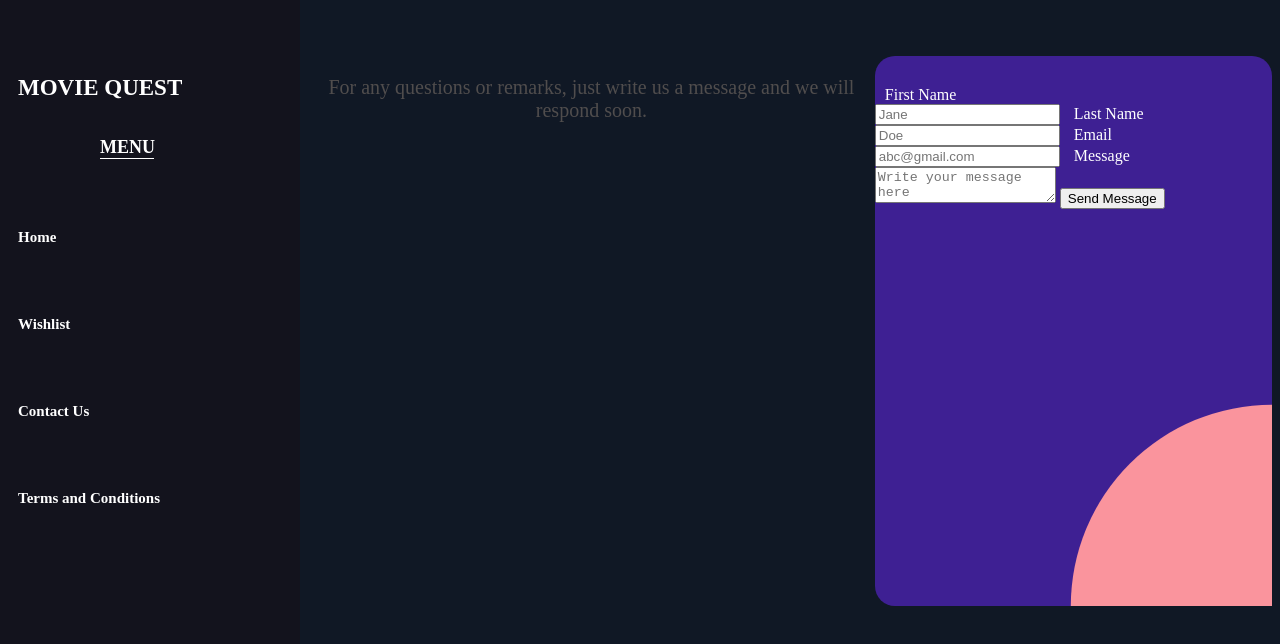
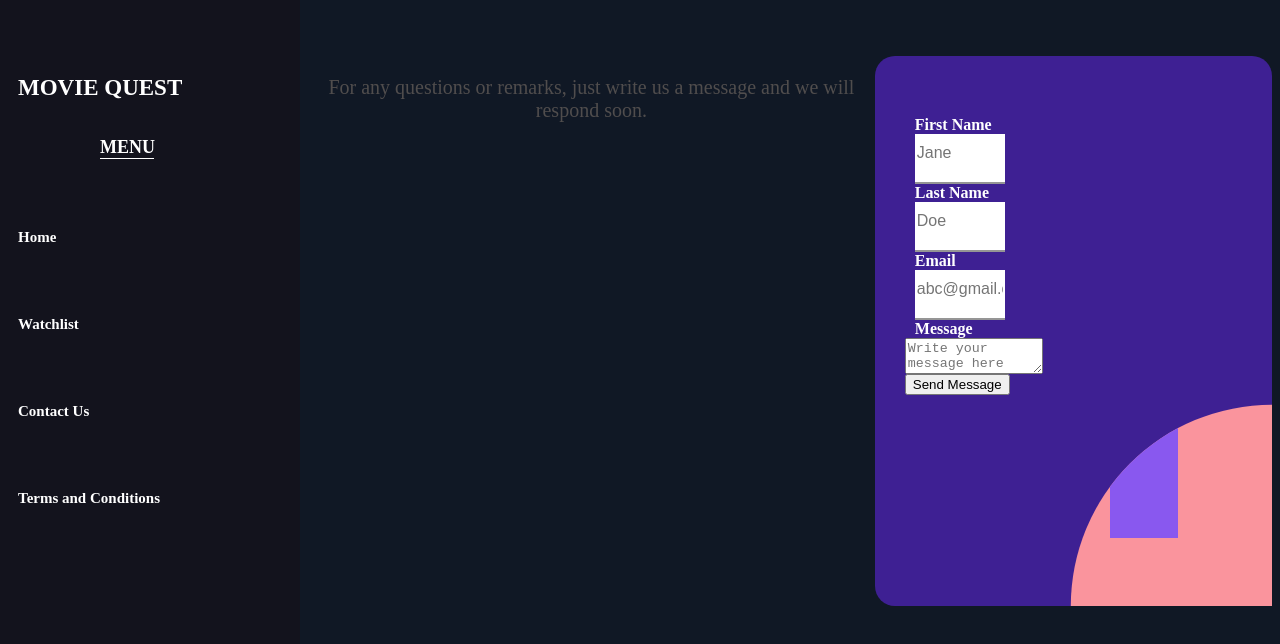
Before and after one commit to Rose534/Final-project, a plain HTML site: page index.html in a window 1280 px wide. Both pictures are taken after a click on the element "Contact Us". Drawn offline with Linux system fonts and the light colour scheme; no server answers.

Commit message:
contact css

```diff
--- a/index.html
+++ b/index.html
@@ -26,7 +26,7 @@
         <h1> MOVIE QUEST</h1>
         <h2>MENU</h2>
         <h3 id="home">Home</h3>
-        <h3 id="wishlist">Wishlist</h3>
+        <h3 id="wishlist">Watchlist</h3>
         <h3 id="contact">Contact Us</h3>
         <h3 id="terms">Terms and Conditions</h3>
 
--- a/style.css
+++ b/style.css
@@ -320,3 +320,41 @@
     height: 400px;
     right: 0;
 }
+
+.circle{
+    clip-path: (50% at 50% 50%);
+    background: #7e53f9;
+    opacity:0.9;
+    position: absolute;
+    bottom: 68px;
+    width: 68px;
+    height: 150px;
+    right: 94px;
+}
+
+.row_right_side{
+    width: 110px;
+    padding: 30px;
+}
+
+form{
+    position: relative;
+    height: 100%;
+    display: flex;
+    flex-wrap: wrap;
+}
+
+.row_right_side{
+    width: 50%;
+    font-weight: bold;
+}
+
+.row_right_side input{
+    width: 90px;
+    border: none;
+    border-bottom: 2px solid rgb(149,149,149);
+    outline: none;
+    padding-top: 10px;
+    padding-bottom: 20px;
+    font-size: 16px;
+}
```
